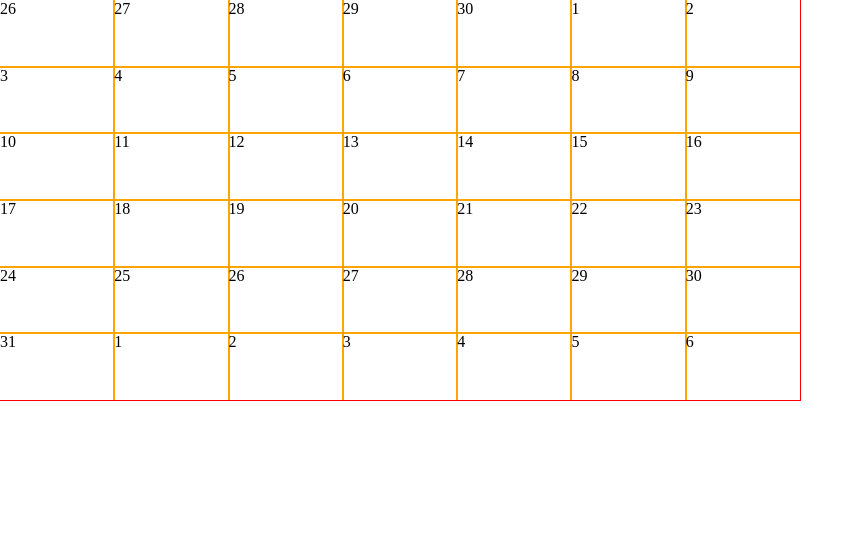
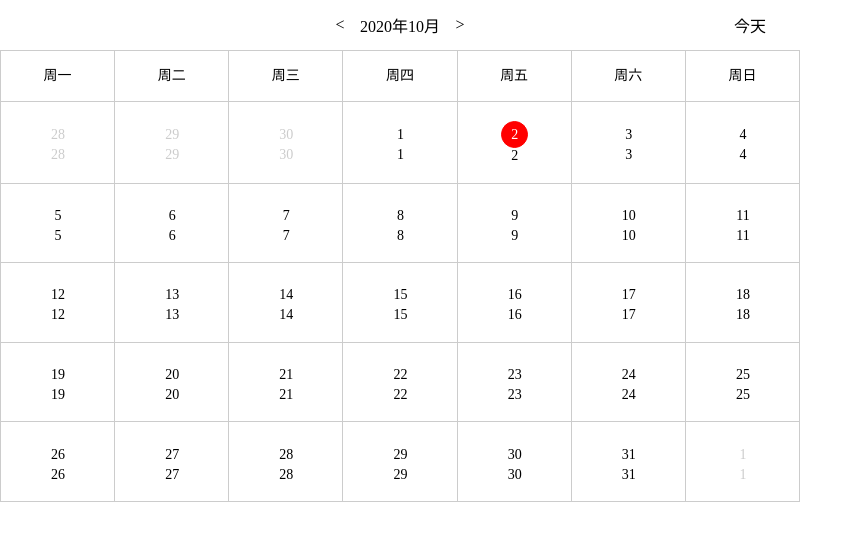
Before and after one commit to UvDream/vite-vue3, a Vue app: page / in a window 1280 px wide. Shown: the top 540 px of the page, without its empty margins (0-864 px from the left). Built offline with nearby package versions, Linux system fonts and the light colour scheme.

Commit message:
feat✨:  日历组件

```diff
--- /dev/null
+++ b/src/components/calendar/calendar-day-item.vue
@@ -0,0 +1,39 @@
+<!--
+ * @Author: wangzhongjie
+ * @Date: 2021-07-09 10:30:59
+ * @LastEditors: wangzhongjie
+ * @LastEditTime: 2021-07-09 11:14:25
+ * @Description: 日历的天
+ * @Email: UvDream@163.com
+-->
+<template>
+  <div class="k-calendar__body-item-day">
+    <div :class="{ 'not-current-month': data.type === 'prev' }">
+      <section
+        class="k-calendar__body-item-day-top"
+        :class="[{ 'current-day': data.current }]"
+      >
+        {{ data.day }}
+      </section>
+      <section class="k-calendar__body-item-day-bottom">{{ data.day }}</section>
+    </div>
+  </div>
+</template>
+
+<script lang="ts">
+import { defineComponent, PropType, toRefs } from "vue";
+import { CalendarItem } from "./index";
+export default defineComponent({
+  props: {
+    data: {
+      type: Object as PropType<CalendarItem>,
+      default: () => {},
+    },
+  },
+  setup(props) {
+    const { data } = toRefs(props);
+    return { data };
+  },
+  components: {},
+});
+</script>
--- a/src/components/calendar/calendar-body.vue
+++ b/src/components/calendar/calendar-day.vue
@@ -2,7 +2,7 @@
  * @Author: wangzhongjie
  * @Date: 2021-07-02 16:14:02
  * @LastEditors: wangzhongjie
- * @LastEditTime: 2021-07-02 17:02:48
+ * @LastEditTime: 2021-07-09 10:54:17
  * @Description: 日历整体
  * @Email: UvDream@163.com
 -->
@@ -13,7 +13,7 @@
       :key="index"
       class="k-calendar__body-item"
     >
-      {{ item.day }}
+      <CalendarDayItem :data="item" />
     </div>
   </div>
 </template>
@@ -21,6 +21,7 @@
 <script lang="ts">
 import { defineComponent, toRefs, PropType } from "vue";
 import { CalendarItem } from "./index";
+import CalendarDayItem from "./calendar-day-item.vue";
 export default defineComponent({
   props: {
     daysList: {
@@ -32,22 +33,6 @@ export default defineComponent({
     const { daysList } = toRefs(props);
     return { daysList };
   },
-  components: {},
+  components: { CalendarDayItem },
 });
 </script>
-
-<style scoped lang="scss">
-.k-calendar__body {
-  display: grid;
-  height: 100%;
-  grid-template-columns: repeat(7, 1fr);
-  grid-template-rows: auto auto;
-  grid-column-gap: 0px;
-  grid-row-gap: 0px;
-  &-item {
-    display: inline-grid;
-    grid-template-columns: repeat(7, 1fr);
-    outline: 1px solid orange;
-  }
-}
-</style>
--- /dev/null
+++ b/src/components/calendar/calendar-week.vue
@@ -0,0 +1,30 @@
+<!--
+ * @Author: wangzhongjie
+ * @Date: 2021-07-09 09:25:22
+ * @LastEditors: wangzhongjie
+ * @LastEditTime: 2021-07-09 09:37:46
+ * @Description: 日历星期
+ * @Email: UvDream@163.com
+-->
+<template>
+  <div class="k-calendar__week">
+    <div v-for="(item, index) in weekList" :key="index">{{ item }}</div>
+  </div>
+</template>
+
+<script lang="ts">
+import { defineComponent, PropType } from "vue";
+
+export default defineComponent({
+  props: {
+    weekList: {
+      type: Array as PropType<Array<String>>,
+      default: ["1", "2", "3", "4", "5", "6", "7"],
+    },
+  },
+  setup() {
+    return {};
+  },
+  components: {},
+});
+</script>
--- /dev/null
+++ b/src/components/calendar/index.scss
@@ -0,0 +1,104 @@
+.k-calendar {
+    width : 800px;
+    height: 400px;
+
+    &__body {
+        display              : grid;
+        height               : 100%;
+        grid-template-columns: repeat(7, 1fr);
+        grid-template-rows   : auto auto;
+        grid-column-gap      : 0px;
+        grid-row-gap         : 0px;
+        border-bottom        : 1px solid #ccc;
+        border-right         : 1px solid #ccc;
+
+        &-item {
+            width : 100%;
+            height: 100%;
+
+            &-day {
+                width          : 100%;
+                height         : 100%;
+                border-top     : 1px solid #ccc;
+                border-left    : 1px solid #ccc;
+                text-align     : center;
+                display        : flex;
+                align-items    : center;
+                justify-content: center;
+
+                &-top {
+                    width        : 25px;
+                    height       : 25px;
+                    border-radius: 100%;
+                    text-align   : center;
+                    line-height  : 25px;
+                }
+
+                &-top,
+                &-bottom {
+                    font-size: 14px;
+                }
+
+                .current-day {
+                    border          : 1px solid red;
+                    background-color: red;
+                    color           : #fff;
+                }
+
+                .not-current-month {
+                    color: #ccc;
+                }
+            }
+        }
+    }
+
+    &__week {
+        display              : grid;
+        grid-template-columns: repeat(7, 1fr);
+        height               : 50px;
+        line-height          : 50px;
+        text-align           : center;
+        border-top           : 1px solid #ccc;
+        border-left          : 1px solid #ccc;
+
+        &>div {
+            border-right: 1px solid #ccc;
+            font-size   : 14px;
+
+        }
+    }
+
+    &__tool {
+        width          : 100%;
+        height         : 50px;
+        display        : flex;
+        justify-content: space-between;
+
+        &-left,
+        &-right {
+            width          : 100px;
+            display        : flex;
+            justify-content: center;
+            align-items    : center;
+            cursor         : pointer;
+        }
+
+        &-center {
+            display        : flex;
+            align-items    : center;
+            justify-content: space-around;
+
+            &-bar {
+                width      : 40px;
+                text-align : center;
+                cursor     : pointer;
+                line-height: 50px;
+            }
+
+            &-center {
+                flex: 1;
+            }
+        }
+    }
+
+}
--- a/src/components/calendar/index.ts
+++ b/src/components/calendar/index.ts
@@ -2,7 +2,7 @@
  * @Author: wangzhongjie
  * @Date: 2021-07-02 13:53:13
  * @LastEditors: wangzhongjie
- * @LastEditTime: 2021-07-02 17:05:24
+ * @LastEditTime: 2021-07-09 11:14:48
  * @Description:日历类
  * @Email: UvDream@163.com
  */
@@ -13,10 +13,11 @@ export interface CalendarItem {
     selected: boolean,
     disabled: boolean
 }
+
 interface CalendarOptions {
     FirstDayOfWeek: number
 }
-type CalendarList = Array<CalendarItem>
+export type CalendarList = Array<CalendarItem>
 class Calendar {
     private defaultOptions: CalendarOptions = {
         FirstDayOfWeek: 1
@@ -78,7 +79,7 @@ class Calendar {
             item = index + 1;
             return {
                 day: item,
-                type: 'now',
+                type: 'prev',
                 current: false,
                 selected: false,
                 disabled: false
--- a/src/components/calendar/index.vue
+++ b/src/components/calendar/index.vue
@@ -2,44 +2,66 @@
  * @Author: wangzhongjie
  * @Date: 2021-07-02 13:52:54
  * @LastEditors: wangzhongjie
- * @LastEditTime: 2021-07-02 17:04:19
+ * @LastEditTime: 2021-07-09 11:39:17
  * @Description: 日历
  * @Email: UvDream@163.com
 -->
 <template>
   <div class="k-calendar">
-    <CalendarBody :daysList="daysList" />
+    <ToolBars />
+    <CalendarWeek :weekList="weekList" />
+    <CalendarDay :daysList="daysList" />
   </div>
 </template>
 
 <script lang="ts">
-import { defineComponent, onMounted } from "vue";
-import Calendar from "./index";
-import CalendarBody from "./calendar-body.vue";
+import { defineComponent, onMounted, ref } from "vue";
+import Calendar, { CalendarList } from "./index";
+import CalendarDay from "./calendar-day.vue";
+import CalendarWeek from "./calendar-week.vue";
+import ToolBars from "./tool-bars.vue";
+import "./index.scss";
 export default defineComponent({
-  props: {},
-  setup() {
-    const daysList = new Calendar({ FirstDayOfWeek: 7 }).getCalendarList(
-      10,
-      2021
-    );
+  props: {
+    FirstDayOfWeek: {
+      type: Number,
+      default: 1,
+    },
+  },
+  setup(props) {
+    // ==========处理星期问题==========
+    let weekArr = ["周一", "周二", "周三", "周四", "周五", "周六", "周日"];
+    let weekList = ref([] as Array<String>),
+      startWeekArr = ref([] as Array<String>),
+      endWeekArr = ref([] as Array<String>);
+
+    let calendar = new Calendar({
+      FirstDayOfWeek: props.FirstDayOfWeek,
+    });
+    // 日历周list
+    let daysList = ref([] as CalendarList);
+    //月份
+    let nowMonth = ref(0);
+    nowMonth.value = new Date().getMonth() + 1;
+    // 年份
+    let nowYear = ref(1990);
+    nowYear.value = new Date().getFullYear();
+    daysList.value = calendar.getCalendarList(nowMonth.value, nowYear.value);
     onMounted(() => {
-      let calendar = new Calendar({ FirstDayOfWeek: 2 });
-      //   console.log("weekStartIndex", calendar.weekStartIndex(7, 2021));
-      //   console.log("getPrevDaysList", calendar.getPrevDaysList(7, 2021));
-      console.log(calendar.getCalendarList(10, 2021).length);
-
-      //   console.log("getNextDaysList", calendar.getNextDaysList(8, 2021));
+      clacWeekList();
     });
-    return { daysList };
+    // 处理星期方法
+    function clacWeekList() {
+      weekArr.forEach((element, index) => {
+        props.FirstDayOfWeek - 1 > index
+          ? endWeekArr.value.push(element)
+          : startWeekArr.value.push(element);
+      });
+      weekList.value = startWeekArr.value;
+      weekList.value = weekList.value.concat(endWeekArr.value);
+    }
+    return { daysList, weekList };
   },
-  components: { CalendarBody },
+  components: { CalendarDay, CalendarWeek, ToolBars },
 });
 </script>
-<style style="scss">
-.k-calendar {
-  width: 800px;
-  height: 400px;
-  outline: 1px solid red;
-}
-</style>
--- /dev/null
+++ b/src/components/calendar/tool-bars.vue
@@ -0,0 +1,37 @@
+<!--
+ * @Author: wangzhongjie
+ * @Date: 2021-07-09 11:38:37
+ * @LastEditors: wangzhongjie
+ * @LastEditTime: 2021-07-09 11:55:34
+ * @Description: 工具栏
+ * @Email: UvDream@163.com
+-->
+<template>
+  <div class="k-calendar__tool">
+    <section class="k-calendar__tool-left"></section>
+
+    <section class="k-calendar__tool-center">
+      <div class="k-calendar__tool-center-bar">
+        <div>&lt;</div>
+      </div>
+      <div class="k-calendar__tool-center-time">2020年10月</div>
+      <div class="k-calendar__tool-center-bar">
+        <div>&gt;</div>
+      </div>
+    </section>
+    <section class="k-calendar__tool-right">今天</section>
+  </div>
+</template>
+
+<script lang="ts">
+import { defineComponent } from "vue";
+export default defineComponent({
+  props: {},
+  setup() {
+    return {};
+  },
+  components: {},
+});
+</script>
+
+<style scoped lang="less"></style>
```
